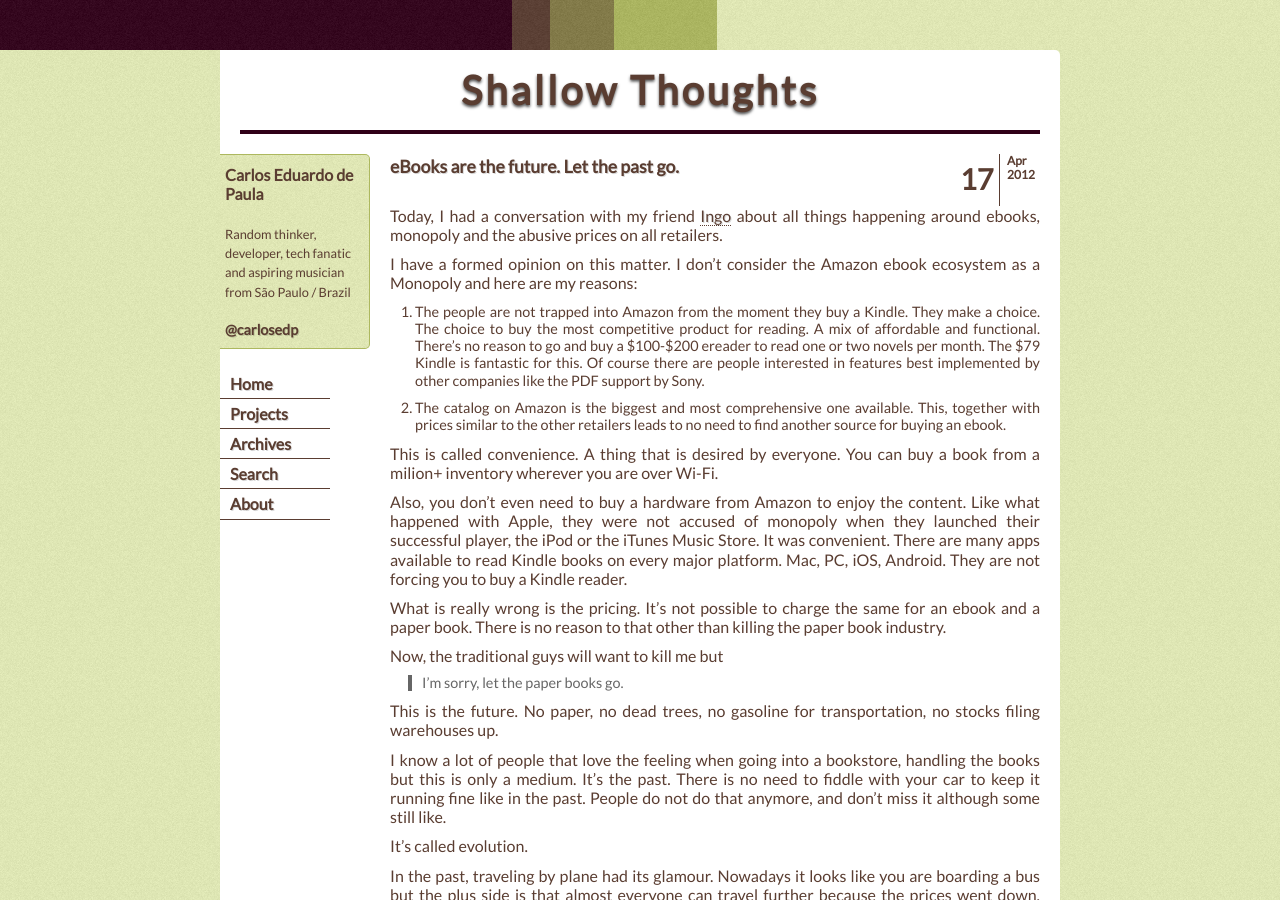
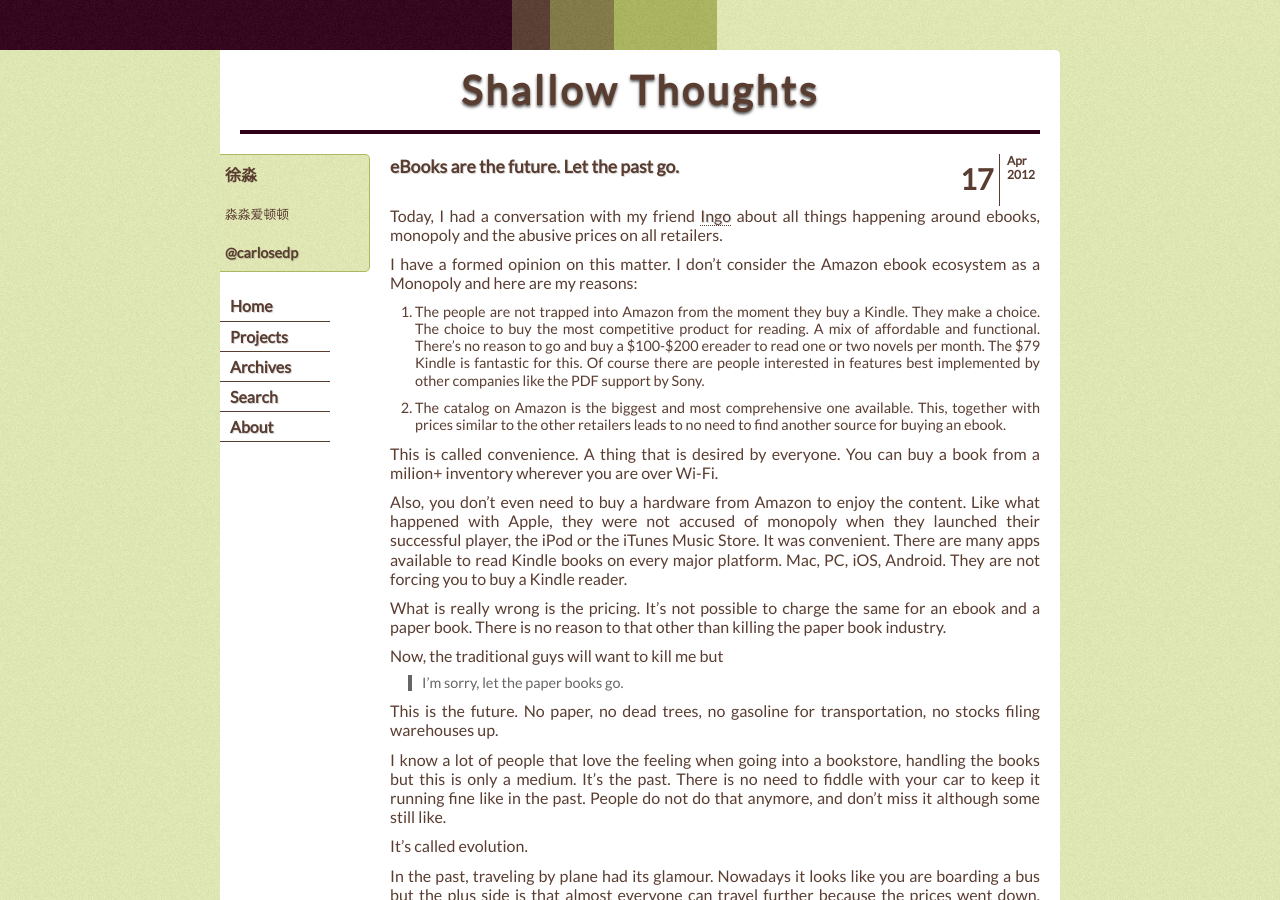
Before and after one commit to xumiao1994/xmblog, a Jekyll site: the page built from index.html, in a window 1280 px wide and 900 px high. Built offline with Jekyll 4.4.1, drawn with Linux system fonts in a browser that asks for light colours; Markdown is read by kramdown in place of the engine named in the settings; comment, search, counter and statistics services are not loaded.

Commit message:
Update default.html

```diff
--- a/_layouts/default.html
+++ b/_layouts/default.html
@@ -41,9 +41,9 @@
             <div id="nav-left">
                 <div id="about-box">
 
-                    <span class="name">Carlos Eduardo de Paula</span>
+                    <span class="name">徐淼</span>
                     <br/><br/>
-                    <span class="about">Random thinker, developer, tech fanatic and aspiring musician from São Paulo / Brazil</span>
+                    <span class="about">淼淼爱顿顿</span>
                     <br/><br/>
                     <span class="twitter">
                         <a href="http://twitter.com/carlosedp">@carlosedp</a>
```
